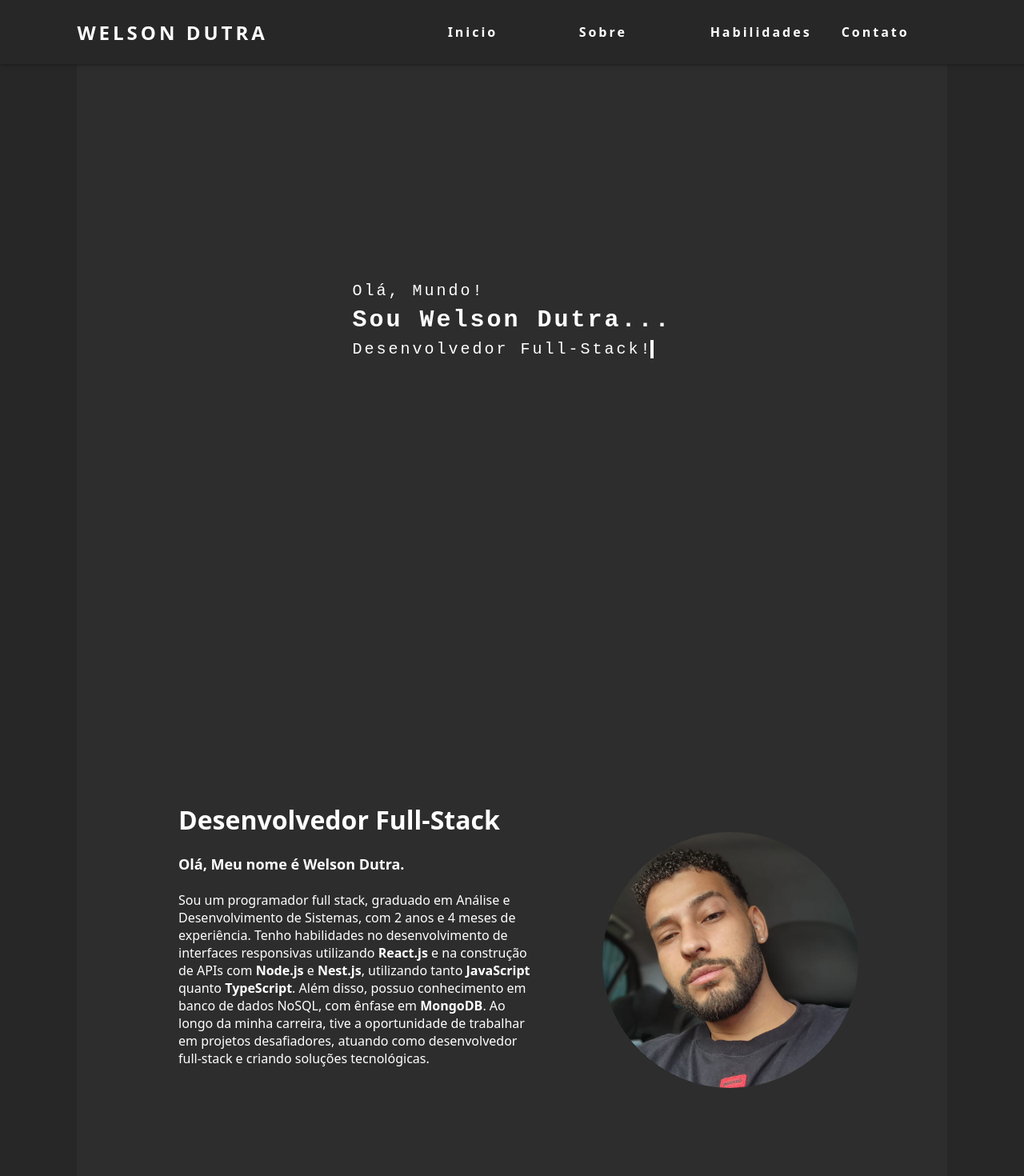
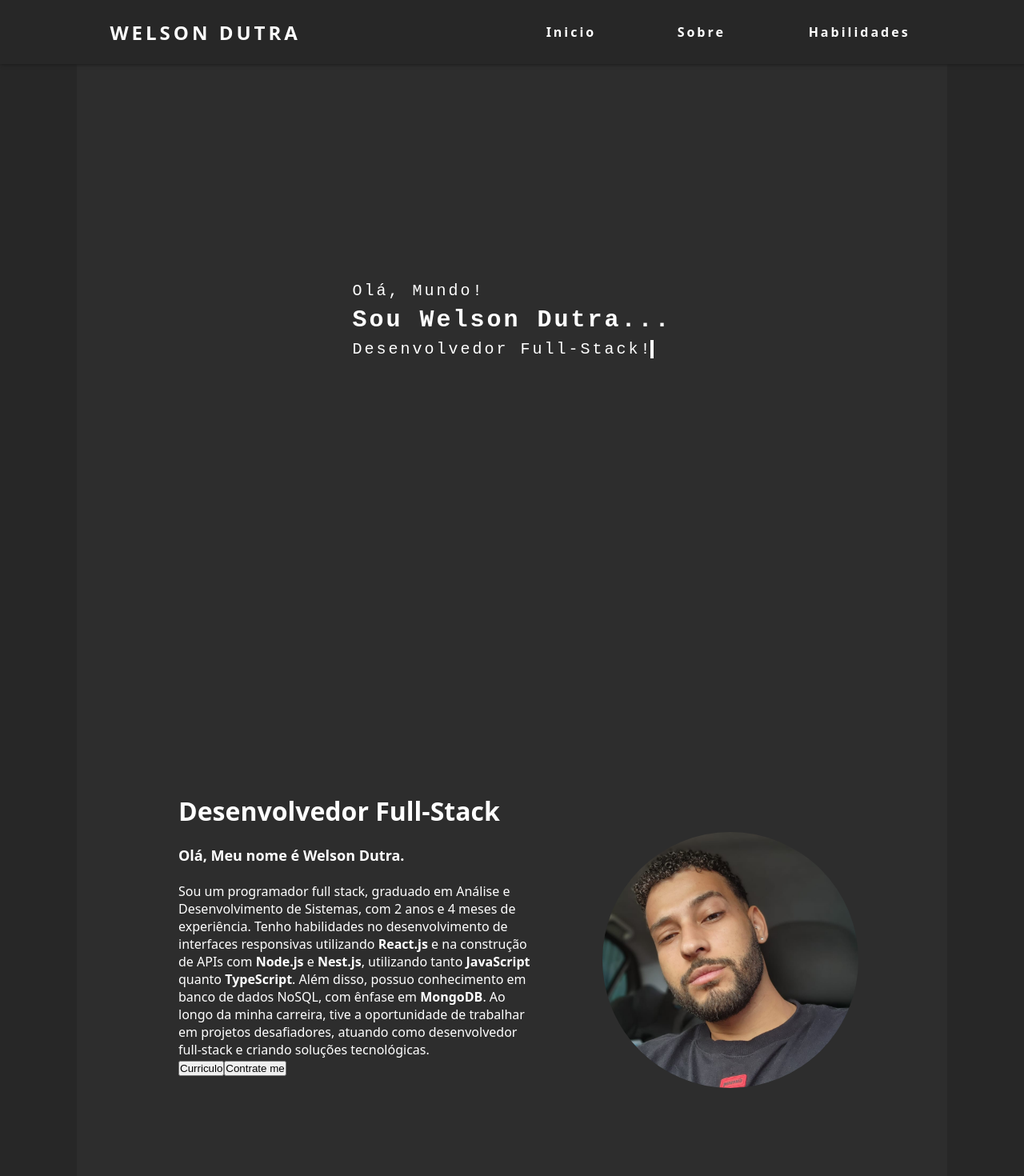
Before and after one commit to welsondutra/Portifolio, a React (Create React App) app: page / in a window 1280 px wide. Shown: the top 1470 px of the page at 80% size. Built offline with nearby package versions, Linux system fonts and the light colour scheme.

Commit message:
[WIP] download do curriculo

```diff
--- a/src/components/layout/components/Header/index.js
+++ b/src/components/layout/components/Header/index.js
@@ -35,9 +35,6 @@ const Header = () => {
           <S.Li>
             <S.A href={'#skills'}>Habilidades</S.A>
           </S.Li>
-          <S.Li>
-            <S.A href={'#contact'}>Contato</S.A>
-          </S.Li>
         </S.Ul>
       </nav>
     </S.Container>
--- a/src/screen/About/index.js
+++ b/src/screen/About/index.js
@@ -23,6 +23,8 @@ const About = () => {
           desafiadores, atuando como desenvolvedor full-stack e criando soluções
           tecnológicas.
         </p>
+        <S.Button> Curriculo </S.Button>
+        <S.Button> Contrate me </S.Button>
       </S.Container>
       <S.ContainerImage>
         <S.Image src="/img/profile.jpeg" />
--- a/src/screen/About/styles.js
+++ b/src/screen/About/styles.js
@@ -32,3 +32,5 @@ export const Image = styled.img`
   height: 100%;
   object-fit: cover;
 `;
+
+export const Button = styled.button``;
```
Also changed, not shown: 1 other file (tests, documents, lock files or other folders).
